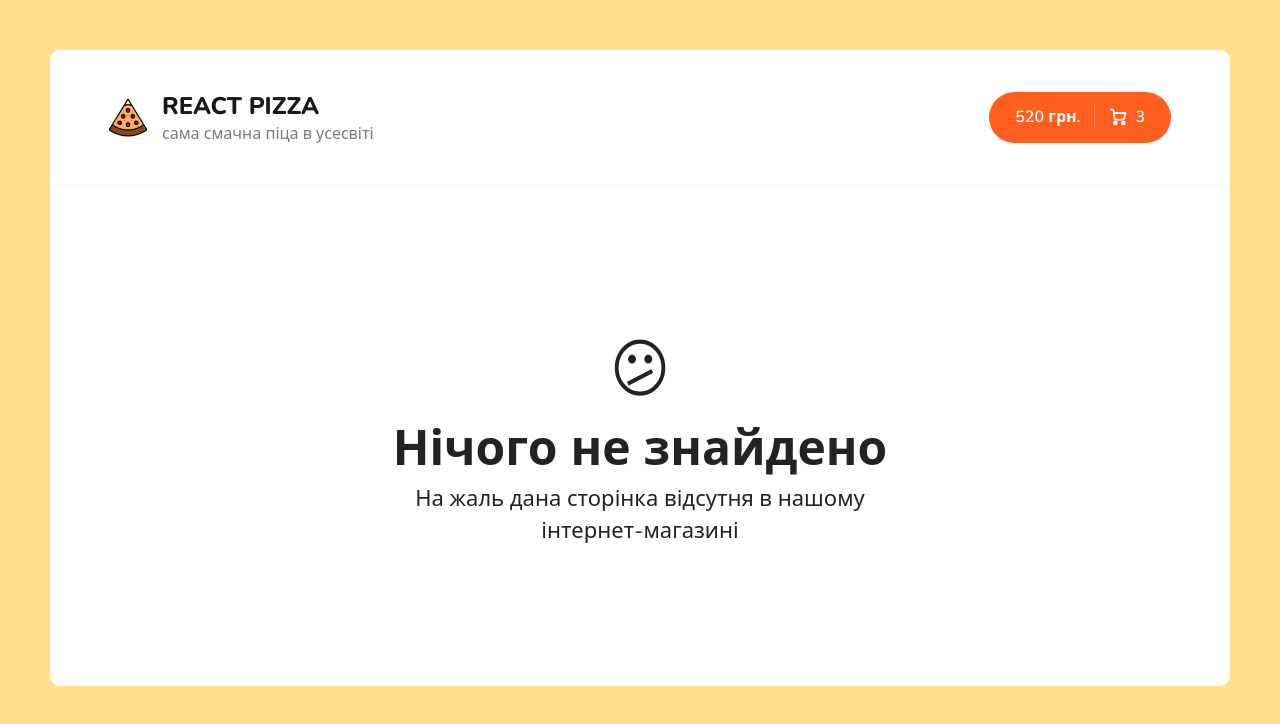
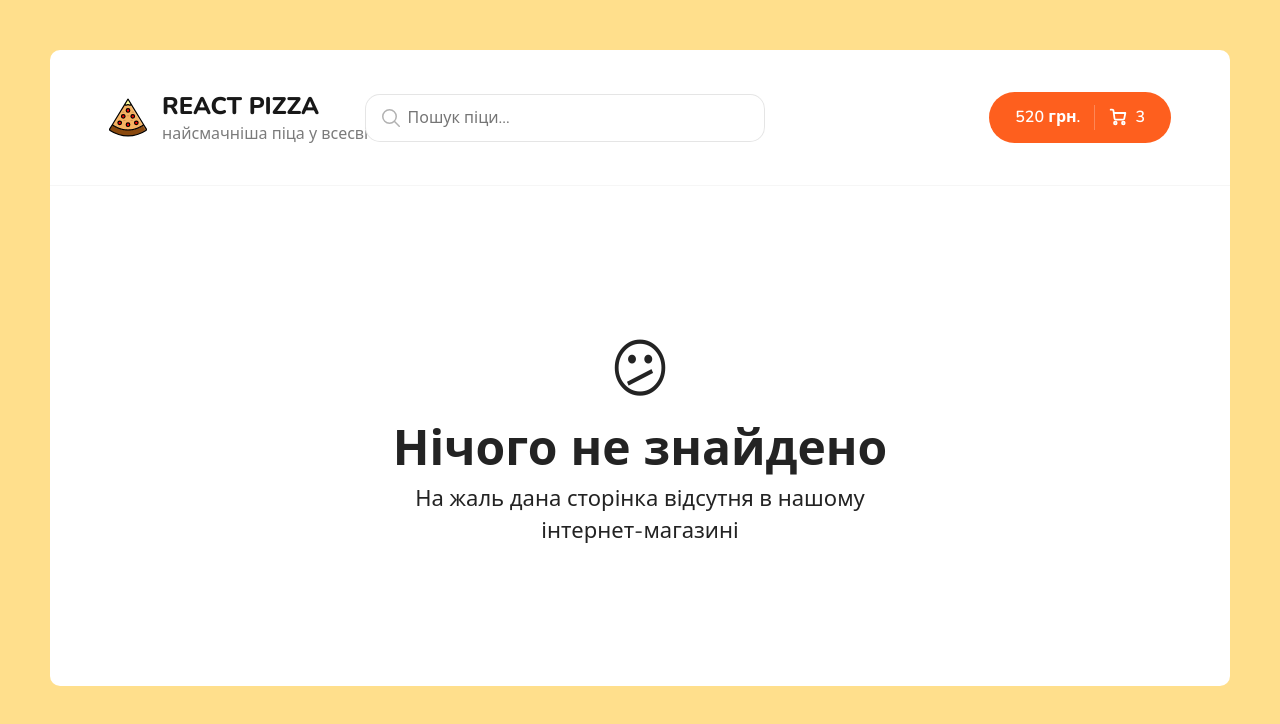
Before and after one commit to KhromenkoDaniel/react-pizza, a React (Create React App) app: page /cart in a window 1280 px wide. Shown: the top 724 px of the page. Built offline with nearby package versions, Linux system fonts and the light colour scheme.

Commit message:
Added search logic for pizzas

```diff
--- a/src/App.js
+++ b/src/App.js
@@ -9,14 +9,15 @@ import NotFound from "./pages/NotFound";
 import Cart from "./pages/Cart";
 
 function App() {
+    const [searchValue, setSearchValue] = React.useState('');
    return (
       <div className='App'>
          <div className='wrapper'>
-            <Header />
+            <Header searchValue={searchValue} setSearchValue={setSearchValue} />
             <div className='content'>
                <Routes>
                     <Route path='/cart.html' element={<Cart />} />
-                    <Route path='/' element={<Home />} />
+                    <Route path='/' element={<Home searchValue={searchValue} />} />
                     <Route path='*' element={<NotFound />} />
                </Routes>
             </div>
--- a/src/components/Header.jsx
+++ b/src/components/Header.jsx
@@ -3,8 +3,8 @@ import React from "react";
 import logoSVG from '../assets/img/pizza-logo.svg'
 
 import {Link} from "react-router-dom";
-
-function Header() {
+import Search from "./Search";
+function Header({searchValue, setSearchValue}) {
     return (
       <div className="header">
         <div className="container">
@@ -17,10 +17,11 @@ function Header() {
             />
             <div>
               <h1>React Pizza</h1>
-              <p>сама смачна піца в усесвіті</p>
+              <p>найсмачніша піца у всесвіті</p>
             </div>
           </div>
             </Link>
+          <Search searchValue={searchValue} setSearchValue={setSearchValue}/>
           <div className="header__cart">
             <Link to="/cart.html" className="button button--cart">
               <span>520 грн.</span>
--- a/src/components/PizzaBlock/index.jsx
+++ b/src/components/PizzaBlock/index.jsx
@@ -38,7 +38,7 @@ function PizzaCard({title, price,imageUrl,types,sizes,category,rating}) {
             fill="white"
           />
         </svg>
-        <span>Додати</span>
+        <span> Додати</span>
         <i>0</i>
       </button>
     </div>
--- /dev/null
+++ b/src/components/Search/index.jsx
@@ -0,0 +1,56 @@
+import React from "react";
+import styles from './search.module.scss';
+
+function Search({searchValue, setSearchValue}) {
+
+    return(
+        <div className={styles.search}>
+            <svg
+                className={styles.icon}
+                enableBackground="new 0 0 32 32"
+                id="EditableLine"
+                version="1.1"
+                viewBox="0 0 32 32"
+                xmlns="http://www.w3.org/2000/svg">
+                <circle
+                    cx="14"
+                    cy="14"
+                    fill="none"
+                    id="XMLID_42_"
+                    r="9"
+                    stroke="#000000"
+                    strokeLinecap="round"
+                    strokeLinejoin="round"
+                    strokeMiterlimit="10"
+                    strokeWidth="2"
+                />
+                <line
+                    fill="none"
+                    id="XMLID_44_"
+                    stroke="#000000"
+                    strokeLinecap="round"
+                    strokeLinejoin="round"
+                    strokeMiterlimit="10"
+                    strokeWidth="2"
+                    x1="27"
+                    x2="20.366"
+                    y1="27"
+                    y2="20.366"
+                />
+            </svg>
+            <input type="text" value={searchValue} onChange={(event) => setSearchValue(event.target.value)} placeholder="Пошук піци..." />
+            {
+                searchValue &&
+                (<svg
+                    onClick={() => setSearchValue('')}
+                    className={styles.crossIcon}
+                    viewBox="0 0 20 20"
+                    xmlns="http://www.w3.org/2000/svg">
+                    <path d="M10 8.586L2.929 1.515 1.515 2.929 8.586 10l-7.071 7.071 1.414 1.414L10 11.414l7.071 7.071 1.414-1.414L11.414 10l7.071-7.071-1.414-1.414L10 8.586z" />
+                </svg>)
+            }
+        </div>
+    );
+}
+
+export default Search;
--- /dev/null
+++ b/src/components/Search/search.module.scss
@@ -0,0 +1,38 @@
+.search{
+  position: relative;
+  left: -120px;
+
+  input{
+    border: 1px solid rgba(0, 0, 0, 0.1);
+    padding: 12px 20px;
+    padding-left: 42px;
+    width: 400px;
+    border-radius: 15px;
+    font-size: 16px;
+
+    &:focus {
+      border: 1px solid rgba(0, 0, 0, 0.2);
+    }
+  }
+}
+.icon{
+  position: absolute;
+  width: 24px;
+  height: 24px;
+  opacity: 0.3;
+  left: 14px;
+  top: 12px;
+}
+.crossIcon {
+  width: 18px;
+  height: 18px;
+  opacity: 0.3;
+  position: absolute;
+  right: 15px;
+  top: 15px;
+  cursor: pointer;
+
+  &:hover {
+    opacity: 0.8;
+  }
+}
--- a/src/components/Sort.jsx
+++ b/src/components/Sort.jsx
@@ -3,12 +3,11 @@ import React from "react";
 function Sort({value, onClickSort}) {
   const [open,setOpen] = React.useState(false);
 
-    const list = [ {name:'популярності(DESC)',sortProperty: '-rating'},
-                   {name:'популярності(ASC)',sortProperty: 'rating'},
-                   {name:'ціні(DESC)',sortProperty: '-price'},
-                   {name:'ціні(ASC)',sortProperty: 'price'},
-                   {name:'алфавіту(DESC)',sortProperty: '-title'},
-                   {name:'алфавіту(ASC)',sortProperty: 'title'}];
+    const list = [ {name:'популярності',sortProperty: '-rating'},
+                   {name:'Від дорогих до дешевих',sortProperty: '-price'},
+                   {name:'Від дешевих до дорогих',sortProperty: 'price'},
+                   {name:'алфавіту (Я-А)',sortProperty: '-title'},
+                   {name:'алфавіту (A-Я)',sortProperty: 'title'}];
 
 
 
--- a/src/pages/Home.jsx
+++ b/src/pages/Home.jsx
@@ -1,14 +1,15 @@
 import React from "react";
+
 import Categories from "../components/Categories";
 import Sort from "../components/Sort";
 import Skeleton from "../components/PizzaBlock/Skeleton";
 import PizzaCard from "../components/PizzaBlock";
 
-function Home() {
+function Home({searchValue}) {
     const [items, setItems] = React.useState([]);
     const [isLoading, setIsLoading] = React.useState(true);
     const [categoryId, setCategoryId] = React.useState(0);
-    const [sortType, setSortType] = React.useState({name:'популярності(DESC)',sortProperty: '-rating'});
+    const [sortType, setSortType] = React.useState({name:'популярності',sortProperty: '-rating'});
 
     console.log(categoryId , sortType)  ;
     React.useEffect(() => {
@@ -16,7 +17,8 @@ function Home() {
         const order = sortType.sortProperty.includes('-') ? 'desc' : 'asc';
         const sortBy = sortType.sortProperty.replace('-','');
         const category = categoryId > 0 ? `category=${categoryId}` : '';
-        fetch(`https://6373751c348e9472990cfb4e.mockapi.io/items?${category}&sortBy=${sortBy}&order=${order}`)
+        const search = searchValue ? `search=${searchValue}` : '';
+        fetch(`https://6373751c348e9472990cfb4e.mockapi.io/items?${category}${search}&sortBy=${sortBy}&order=${order}`)
             .then((res) => {
                 return res.json();
             })
@@ -26,7 +28,9 @@ function Home() {
                     window.scrollTo(0, 0);
             });
 
-    }, [categoryId,sortType]);
+    }, [categoryId,sortType,searchValue]);
+    const pizzas = items.map((item) => <PizzaCard key={item.id} {...item} />);
+    const skeleton = Array(12).fill(0).map((_, index) => <Skeleton key={index} />)
   return (
       <div className='container'>
           <div className='content__top'>
@@ -35,8 +39,7 @@ function Home() {
           </div>
           <h2 className='content__title'>Всі піци🧡</h2>
           <div className='content__items'>
-              {isLoading ? Array(12).fill(0).map((_, index) => <Skeleton key={index} />)
-                  : items.map((item) => <PizzaCard key={item.id} {...item} />)}
+              {isLoading ? skeleton : pizzas }
           </div>
       </div>
   );
--- a/src/scss/components/_sort.scss
+++ b/src/scss/components/_sort.scss
@@ -31,6 +31,7 @@
     overflow: hidden;
     padding: 10px 0;
     width: auto;
+    word-break: keep-all;
 
     ul {
       overflow: hidden;
```
